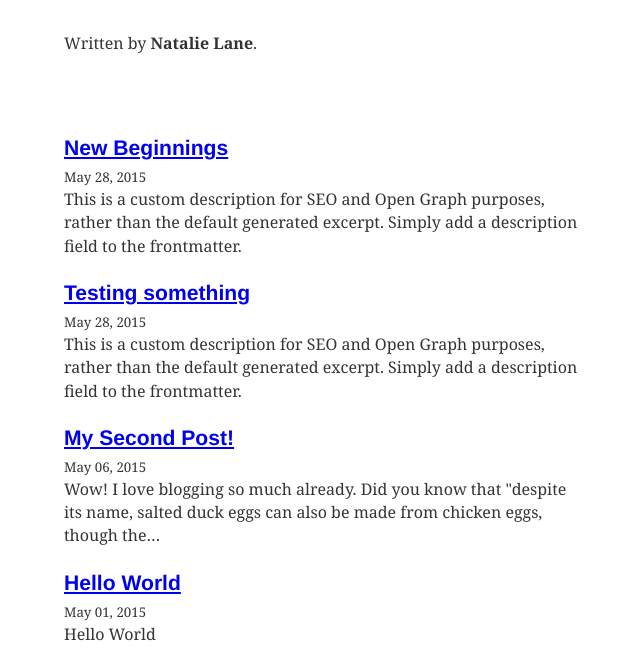
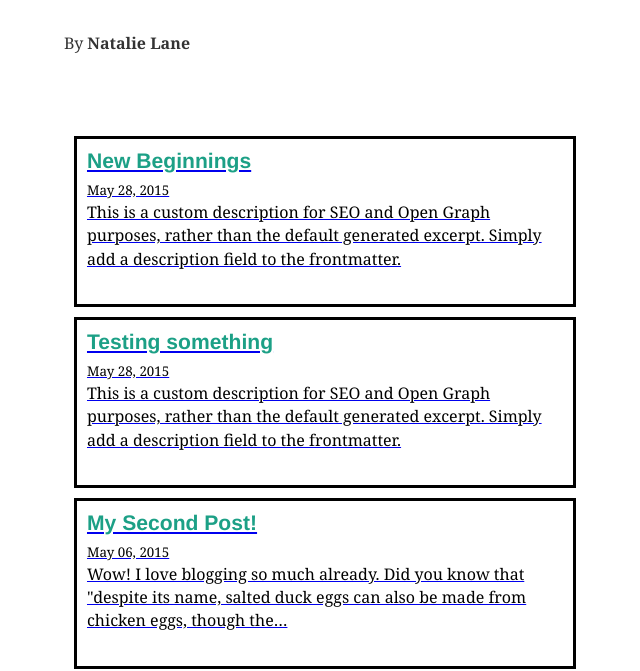
Before and after one commit to crispinamuriel/gatsby-blog, a Gatsby site: page / in a window 1280 px wide. Shown: the part 96-767 px from the top of the page, without its empty margins (315-955 px from the left). Built offline with nearby package versions, Linux system fonts and the light colour scheme; Gatsby itself is replaced by a stand-in of ours; some packages are replaced by stand-ins of ours.

Commit message:
Change some styling

```diff
--- a/gatsby-browser.js
+++ b/gatsby-browser.js
@@ -1,3 +1,4 @@
 // custom typefaces
 import "typeface-montserrat"
 import "typeface-merriweather"
+import "./src/styles/global.css"
--- a/src/components/bio.js
+++ b/src/components/bio.js
@@ -54,7 +54,7 @@ const Bio = () => {
         }}
       /> */}
       <p>
-        Written by <strong>{author}</strong>.
+        By <strong>{author}</strong>
       </p>
     </div>
   )
--- a/src/pages/index.js
+++ b/src/pages/index.js
@@ -19,16 +19,15 @@ class BlogIndex extends React.Component {
         {posts.map(({ node }) => {
           const title = node.frontmatter.title || node.fields.slug
           return (
-            <article key={node.fields.slug}>
+            <Link style={{ boxShadow: `none` }} to={node.fields.slug}>
+              <article className="article" key={node.fields.slug}>
                 <header>
                   <h3
                     style={{
                       marginBottom: rhythm(1 / 4),
                     }}
                   >
-                  <Link style={{ boxShadow: `none` }} to={node.fields.slug}>
                       {title}
-                  </Link>
                 </h3>
                 <small>{node.frontmatter.date}</small>
               </header>
@@ -40,6 +39,7 @@ class BlogIndex extends React.Component {
                 />
               </section>
             </article>
+            </Link>
           )
         })}
       </Layout>
--- /dev/null
+++ b/src/styles/global.css
@@ -0,0 +1,15 @@
+.article  {
+    border: solid;
+    margin: 10px;
+    padding: 10px;
+    color: black;
+}
+
+.article h3 {
+    color: #1ca086;
+}
+
+.article:hover {
+    box-shadow: 1px 2px gray;
+    background-color: #f7fefc;
+}
```
Lines whose indentation alone changed are shown as unchanged.
